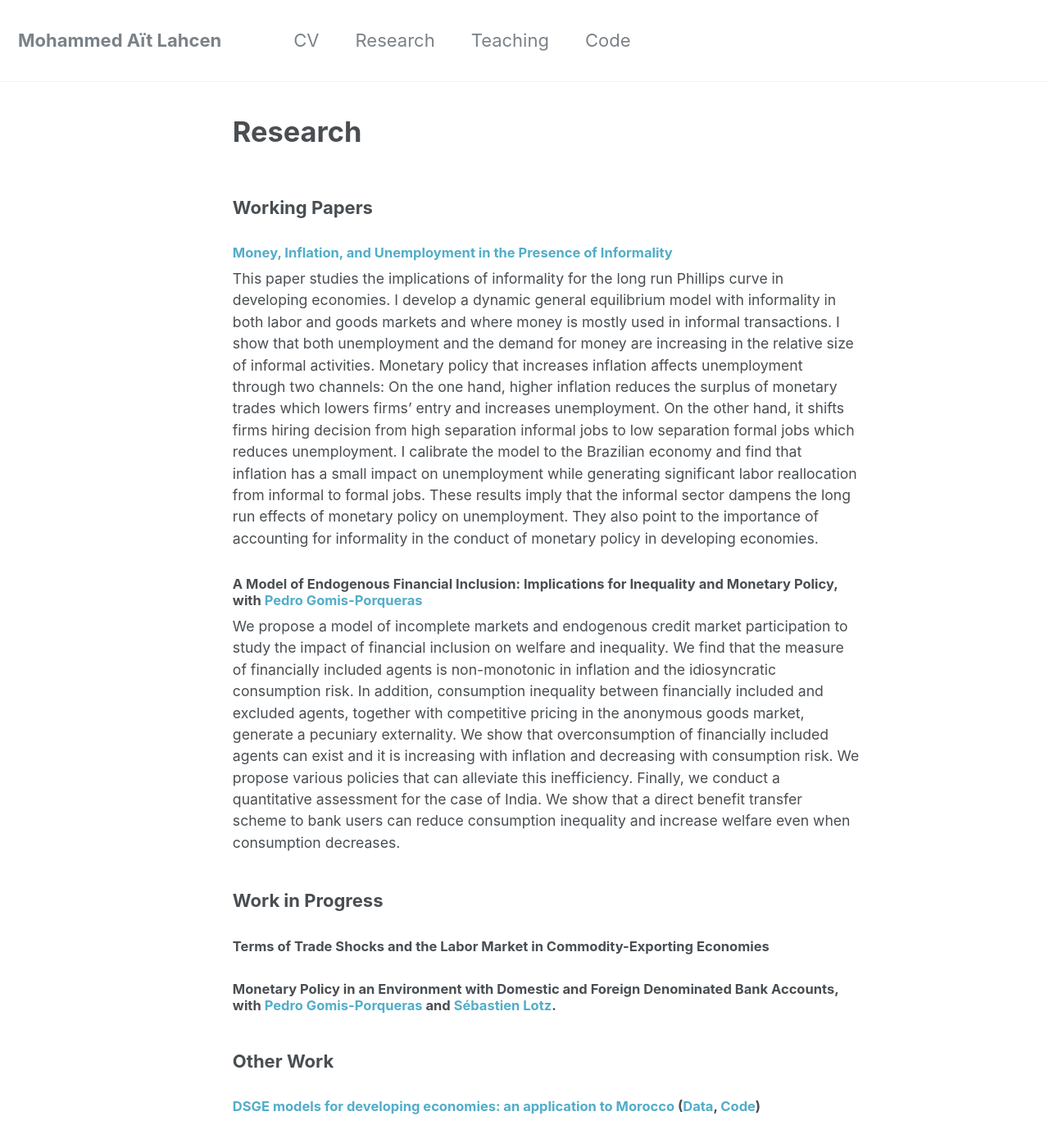
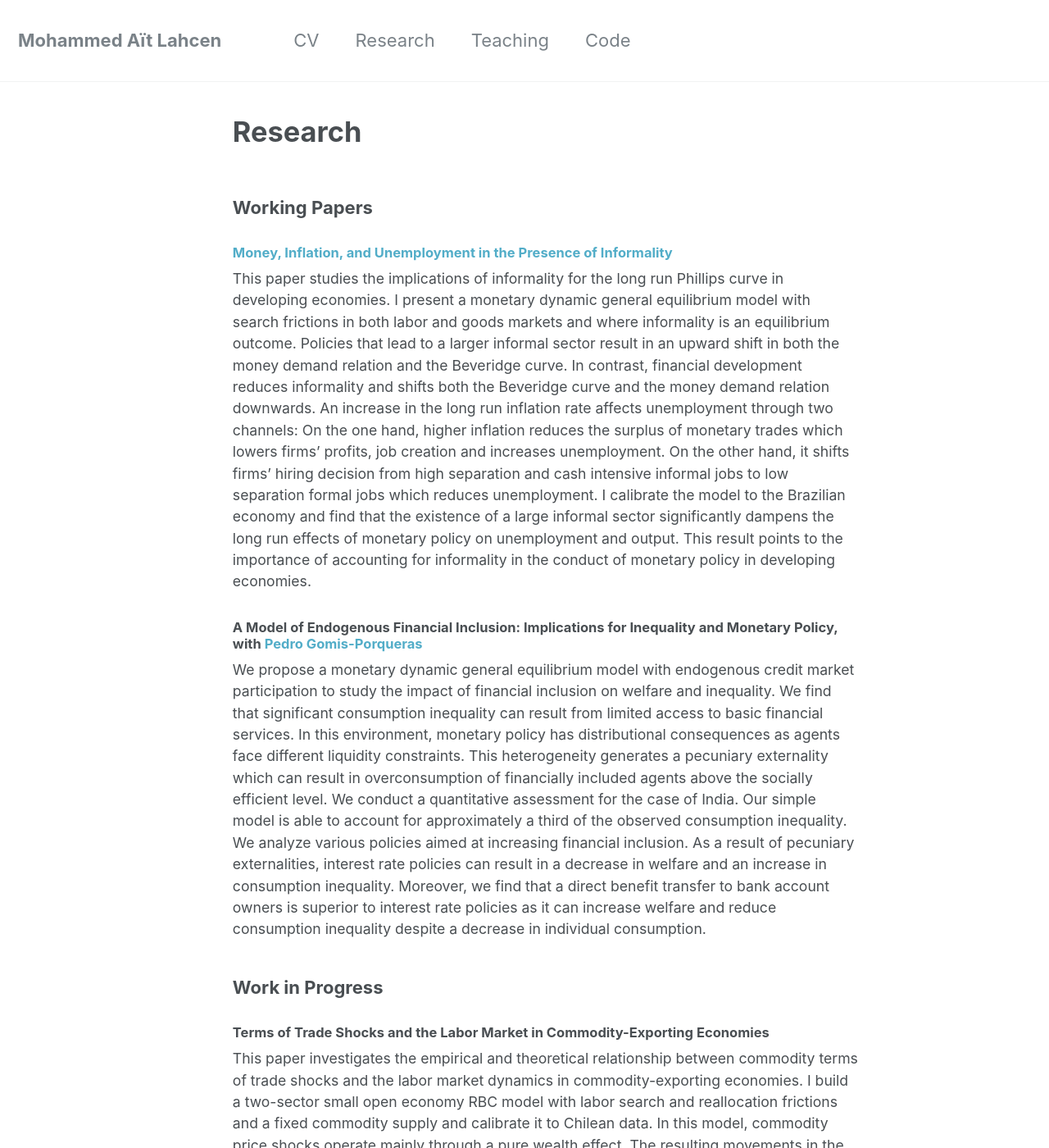
Before and after one commit to maitlahcen/maitlahcen.github.io, a Jekyll site: the page built from _pages/research.md, in a window 1280 px wide and 1400 px high. Shown: the whole window at 82% size. Built offline with Jekyll 4.4.1, drawn with Linux system fonts in a browser that asks for light colours; some of the changed text lies outside the part shown.

Commit message:
Updated abstracts

```diff
--- a/_pages/research.md
+++ b/_pages/research.md
@@ -10,17 +10,21 @@ permalink: /research
 
 #### [Money, Inflation, and Unemployment in the Presence of Informality](https://ideas.repec.org/p/zur/econwp/248.html)
 
-This paper studies the implications of informality for the long run Phillips curve in developing economies. I develop a dynamic general equilibrium model with informality in both labor and goods markets and where money is mostly used in informal transactions. I show that both unemployment and the demand for money are increasing in the relative size of informal activities. Monetary policy that increases inflation affects unemployment through two channels: On the one hand, higher inflation reduces the surplus of monetary trades which lowers firms' entry and increases unemployment. On the other hand, it shifts firms hiring decision from high separation informal jobs to low separation formal jobs which reduces unemployment. I calibrate the model to the Brazilian economy and find that inflation has a small impact on unemployment while generating significant labor reallocation from informal to formal jobs. These results imply that the informal sector dampens the long run effects of monetary policy on unemployment. They also point to the importance of accounting for informality in the conduct of monetary policy in developing economies.
+This paper studies the implications of informality for the long run Phillips curve in developing economies. I present a monetary dynamic general equilibrium model with search frictions in both labor and goods markets and where informality is an equilibrium outcome. Policies that lead to a larger informal sector result in an upward shift in both the money demand relation and the Beveridge curve. In contrast, financial development reduces informality and shifts both the Beveridge curve and the money demand relation downwards. An increase in the long run inflation rate affects unemployment through two channels: On the one hand, higher inflation reduces the surplus of monetary trades which lowers firms' profits, job creation and increases unemployment. On the other hand, it shifts firms' hiring decision from high separation and cash intensive informal jobs to low separation formal jobs which reduces unemployment. I calibrate the model to the Brazilian economy and find that the existence of a large informal sector significantly dampens the long run effects of monetary policy on unemployment and output. This result points to the importance of accounting for informality in the conduct of monetary policy in developing economies.
 
 #### A Model of Endogenous Financial Inclusion: Implications for Inequality and Monetary Policy, with [Pedro Gomis-Porqueras](https://sites.google.com/site/pedrogomisporqueras/)
 
-We propose a model of incomplete markets and endogenous credit market participation to study the impact of financial inclusion on welfare and inequality. We find that the measure of financially included agents is non-monotonic in inflation and the idiosyncratic consumption risk. In addition, consumption inequality between financially included and excluded agents, together with competitive pricing in the anonymous goods market, generate a pecuniary externality. We show that overconsumption of financially included agents can exist and it is increasing with inflation and decreasing with consumption risk. We propose various policies that can alleviate this inefficiency. Finally, we conduct a quantitative assessment for the case of India. We show that a direct benefit transfer scheme to bank users can reduce consumption inequality and increase welfare even when consumption decreases.
+We propose a monetary dynamic general equilibrium model with endogenous credit market participation to study the impact of financial inclusion on welfare and inequality. We find that significant consumption inequality can result from limited access to basic financial services. In this environment, monetary policy has distributional consequences as agents face different liquidity constraints. This heterogeneity generates a pecuniary externality which can result in overconsumption of financially included agents above the socially efficient level. We conduct a quantitative assessment for the case of India. Our simple model is able to account for approximately a third of the observed consumption inequality. We analyze various policies aimed at increasing financial inclusion. As a result of pecuniary externalities, interest rate policies can result in a decrease in welfare and an increase in consumption inequality. Moreover, we find that a direct benefit transfer to bank account owners is superior to interest rate policies as it can increase welfare and reduce consumption inequality despite a decrease in individual consumption.
 
 ### Work in Progress
 
 #### Terms of Trade Shocks and the Labor Market in Commodity-Exporting Economies
 
+This paper investigates the empirical and theoretical relationship between commodity terms of trade shocks and the labor market dynamics in commodity-exporting economies. I build a two-sector small open economy RBC model with labor search and reallocation frictions and a fixed commodity supply and calibrate it to Chilean data. In this model, commodity price shocks operate mainly through a pure wealth effect. The resulting movements in the real exchange rate affect the allocation of production factors between the non-commodity tradable and non-tradable sectors. Preliminary results show that search frictions and reallocation costs in the labor market contribute to the dampening of the terms of trade shock which helps in explaining the Terms of Trade disconnect raised by Schmitt-Grohe and Uribe (2016).
+
 #### Monetary Policy in an Environment with Domestic and Foreign Denominated Bank Accounts, with [Pedro Gomis-Porqueras](https://sites.google.com/site/pedrogomisporqueras/) and [Sébastien Lotz](http://lemma.u-paris2.fr/fr/node/35).
+
+We revisit the issue of dollarization by focusing on the co-existence of domestic and foreign currency denominated bank accounts and the challenge this poses to monetary policy. We build on empirical evidence stating that sellers tend to prefer payments in local currency for small transactions while they prefer foreign currency for large transactions. We use this observation to build a New Monetarist model which features equilibria with bank deposits and loans in both currencies. This setting allows us to study issues such as the benefit of allowing foreign currency denominated bank accounts, the implications on money demand and the nominal exchange rate of regulations that discriminate among assets and liabilities based on their currency denomination (e.g. differential reserve requirements).
 
 ### Other Work
 
```
